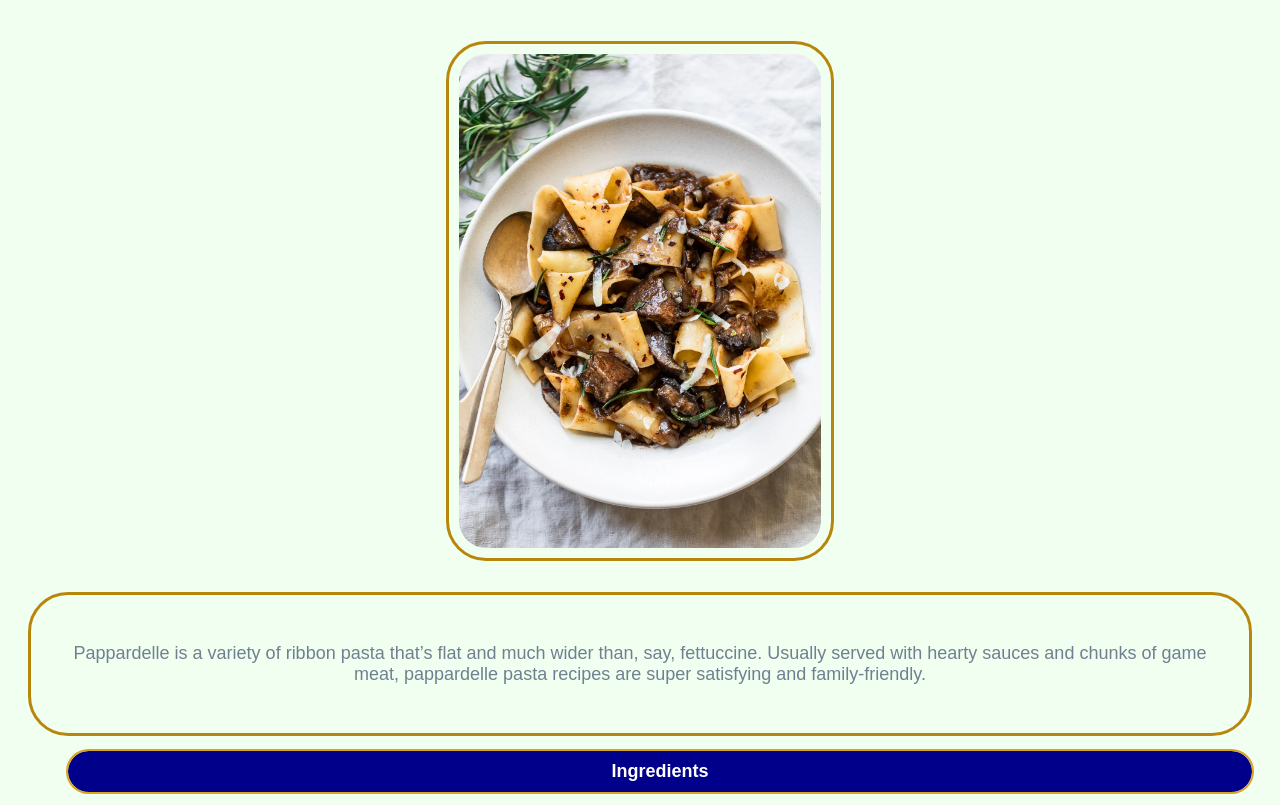
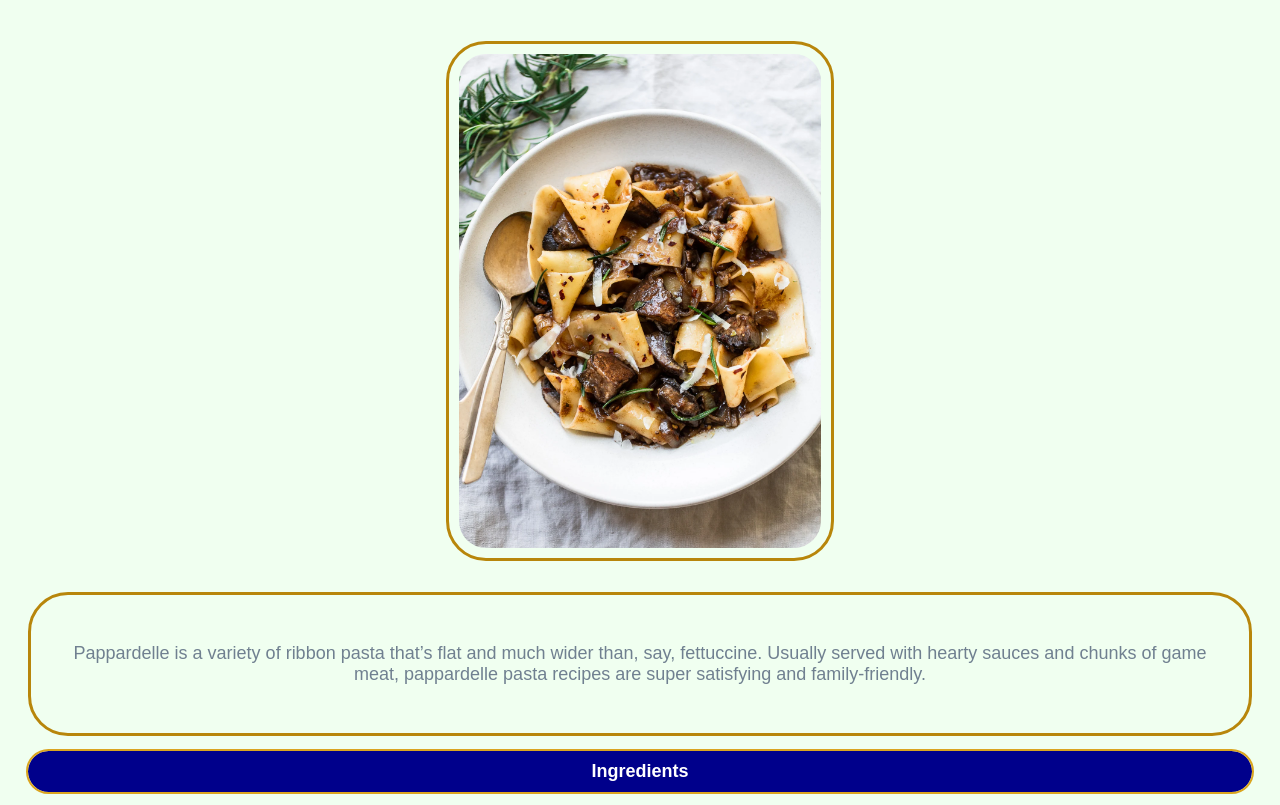
Before and after one commit to eskaycooke/odin-recipes, a plain HTML site: page recipes/pasta.html in a window 1280 px wide. Shown: the part 109-914 px from the top of the page. Drawn offline with Linux system fonts and the light colour scheme.

Commit message:
h2 removal margin left

```diff
--- a/styles.css
+++ b/styles.css
@@ -56,7 +56,7 @@ display: inline;
 
 h2 {
     color: white;
-    margin-left: 40;
+
     background-color: darkblue;
     border-radius: 40px;
     text-align: center;
```
